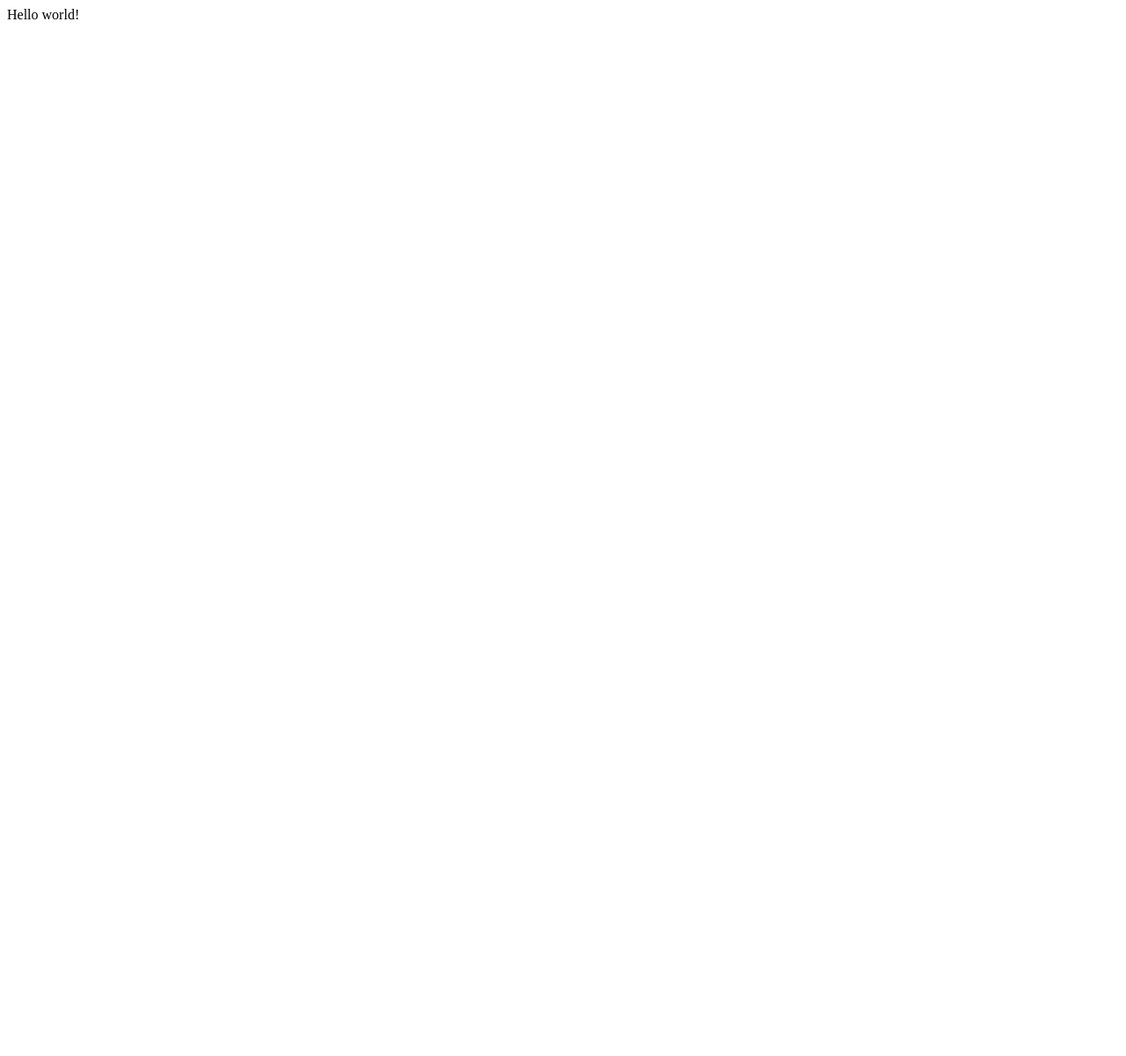
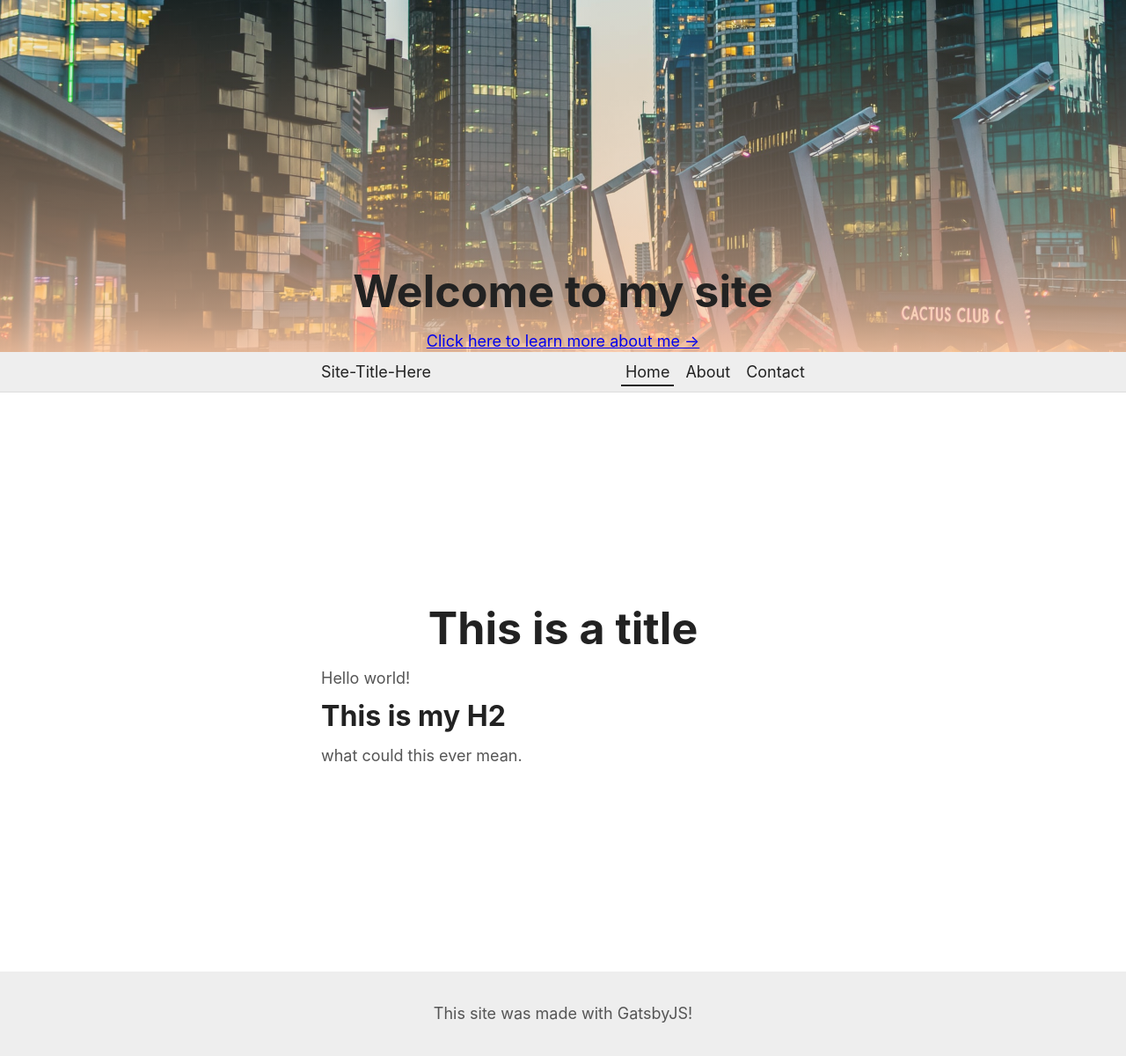
Before and after one commit to Sanj-sanj/gatsby-template, a Gatsby site: page / in a window 1280 px wide. Shown: the whole page at 88% size. Before the commit the page ends 800 px from the top, so only its background shows below. Built offline with nearby package versions, Linux system fonts and the light colour scheme; Gatsby itself is replaced by a stand-in of ours.

Commit message:
initial commit

```diff
--- a/gatsby-config.js
+++ b/gatsby-config.js
@@ -6,5 +6,37 @@
 
 module.exports = {
   /* Your site config here */
-  plugins: [],
+  siteMetadata: {
+    title: "A template site",
+    description:
+      "A barebones template site using gatsby and a few plugins to enable images and mdx.",
+  },
+  plugins: [
+    "gatsby-plugin-react-helmet",
+    "gatsby-plugin-image",
+    "gatsby-transformer-sharp",
+    "gatsby-plugin-sharp",
+    {
+      resolve: "gatsby-plugin-mdx",
+      options: {
+        defaultLayouts: {
+          default: require.resolve("./src/components/layout/Layout.js"),
+        },
+      },
+    },
+    {
+      resolve: "gatsby-source-filesystem",
+      options: {
+        name: "posts",
+        path: "posts",
+      },
+    },
+    {
+      resolve: "gatsby-source-filesystem",
+      options: {
+        name: "images",
+        path: "images",
+      },
+    },
+  ],
 }
--- /dev/null
+++ b/src/components/footer/Footer.js
@@ -0,0 +1,11 @@
+import React from "react"
+import { footer } from "./footer.module.css"
+
+const Footer = () => {
+  return (
+    <>
+      <footer className={footer}>This site was made with GatsbyJS!</footer>
+    </>
+  )
+}
+export default Footer
--- /dev/null
+++ b/src/components/footer/footer.module.css
@@ -0,0 +1,12 @@
+.footer {
+  min-height: 12vh;
+  width: 100%;
+  text-align: center;
+  background-color: #eee;
+  display: flex;
+  align-items: center;
+  justify-content: center;
+  padding: 0.5rem calc((100vw - 1200px - 0.5rem) / 2);
+  position: relative;
+  bottom: 0;
+}
--- /dev/null
+++ b/src/components/header/Header.js
@@ -0,0 +1,23 @@
+import React from "react"
+import { Link } from "gatsby"
+import { header, nav, navLink, currentPage } from "./header.module.css"
+
+const Header = () => (
+  <header className={header}>
+    <Link className={navLink} to="/">
+      Site-Title-Here
+    </Link>
+    <nav className={nav}>
+      <Link className={navLink} activeClassName={currentPage} to="/">
+        Home
+      </Link>
+      <Link className={navLink} activeClassName={currentPage} to="/about/">
+        About
+      </Link>
+      <Link className={navLink} activeClassName={currentPage} to="/contact/">
+        Contact
+      </Link>
+    </nav>
+  </header>
+)
+export default Header
--- /dev/null
+++ b/src/components/header/header.module.css
@@ -0,0 +1,30 @@
+.header {
+  background: #eee;
+  border-bottom: 1px solid #ddd;
+  display: flex;
+  justify-content: space-between;
+  padding: 0.5rem calc((100vw - 550px - 0.5rem) / 2);
+}
+.nav {
+  margin-top: 0;
+}
+.navLink {
+  color: #222;
+  font-size: 1rem;
+  font-weight: "normal";
+  line-height: 1;
+  margin: 0 0.5rem 0 0;
+  padding: 0.25rem;
+  text-decoration: none;
+  transition: 150ms color linear;
+}
+.navLink:last-of-type {
+  margin-right: 0;
+}
+.navLink:hover:not(.currentPage, header > .navLink) {
+  color: #666;
+  border-bottom: 2px solid #444;
+}
+.currentPage {
+  border-bottom: 2px solid #222;
+}
--- /dev/null
+++ b/src/components/hero/Hero.js
@@ -0,0 +1,43 @@
+import React from "react"
+import { Link, useStaticQuery, graphql } from "gatsby"
+import { StaticImage } from "gatsby-plugin-image"
+import { backgroundImg, textBox, textContainer } from "./hero.module.css"
+
+const Hero = () => {
+  const { file } = useStaticQuery(graphql`
+    query {
+      file(relativePath: { eq: "RAIPL.jpeg" }) {
+        childImageSharp {
+          fluid(
+            background: "transparent"
+            traceSVG: {
+              background: "transparent"
+              color: "blue"
+              alphaMax: 1.5
+            }
+          ) {
+            tracedSVG
+            srcSet
+          }
+        }
+      }
+    }
+  `)
+  console.log(file)
+  return (
+    <div className={backgroundImg}>
+      <StaticImage
+        src="../../../images/whale.jpg"
+        aspectRatio={3 / 1.2}
+        style={{ gridArea: "1/1", maxHeight: "50vh" }}
+      />
+      <div className={textBox}>
+        <div className={textContainer}>
+          <h1>Welcome to my site</h1>
+          <Link to="/about/">Click here to learn more about me &rarr;</Link>
+        </div>
+      </div>
+    </div>
+  )
+}
+export default Hero
--- /dev/null
+++ b/src/components/hero/hero.module.css
@@ -0,0 +1,30 @@
+.backgroundImg {
+  display: grid;
+}
+.textBox {
+  display: grid;
+  grid-area: 1/1;
+  position: relative;
+
+  background-image: linear-gradient(to top, #ffcca9de, 8rem, #8ce7f31a);
+  animation: movement 5s infinite;
+}
+.textContainer {
+  display: flex;
+  flex-direction: column;
+  justify-content: flex-end;
+  text-align: center;
+}
+/*
+@keyframes movement {
+  0% {
+    background: linear-gradient(#ffcca9de, red);
+  }
+  50% {
+    background: linear-gradient(#ffcca9de, magenta);
+  }
+  100% {
+    background: linear-gradient(#ffcca9de, red);
+  }
+}
+*/
--- /dev/null
+++ b/src/components/layout/Layout.js
@@ -0,0 +1,26 @@
+import React from "react"
+import Helmet from "react-helmet"
+import Header from "../header/Header"
+import Footer from "../footer/Footer"
+import { main, container } from "./layout.module.css"
+import useSiteMetadata from "../../hooks/useSiteMetadata"
+
+const Layout = ({ children }) => {
+  const { title, description } = useSiteMetadata()
+  return (
+    <div className={container}>
+      <Helmet>
+        <html lang="en" />
+        <title>{title}</title>
+        <meta name={title} title={description} />
+      </Helmet>
+      {/* Actual site header goes here. */}
+      <Header />
+      {/* site content goes here */}
+      <div className={main}>{children}</div>
+      {/* footer goes here */}
+      <Footer />
+    </div>
+  )
+}
+export default Layout
--- /dev/null
+++ b/src/components/layout/layout.module.css
@@ -0,0 +1,69 @@
+* {
+  box-sizing: border-box;
+  margin: 0;
+}
+/* every sibling selector will get these styles */
+/* helps normalize spacing */
+/* * + * {
+  margin-top: 1rem;
+} */
+
+html,
+body {
+  margin: 0;
+  color: #555;
+  font-family: -apple-system, BlinkMacSystemFont, "Segoe UI", Roboto, Oxygen,
+    Ubuntu, Cantarell, "Open Sans", "Helvetica Neue", sans-serif;
+  font-size: 18px;
+  line-height: 1.4;
+}
+/* Remove margin for main div that gatsby mounts into */
+/* div[id~="gatsby-announcer"] {
+  margin-top: 0;
+} */
+
+h1 {
+  font-size: 2.785rem;
+  text-align: center;
+}
+h2 {
+  font-size: 1.785rem;
+}
+
+h1,
+h2,
+h3,
+h4,
+h5,
+h6 {
+  color: #222;
+  /* anything that comes after a heading will get these styles */
+}
+h1 ~ *,
+h2 ~ *,
+h3 ~ *,
+h4 ~ *,
+h5 ~ *,
+h6 ~ * {
+  margin-top: 0.5rem;
+}
+strong {
+  color: #222;
+}
+li {
+  margin-top: 0.25rem;
+}
+
+.main {
+  margin: 2rem auto;
+  max-width: 90vw;
+  width: 550px;
+  display: flex;
+  flex-direction: column;
+}
+.container {
+  min-height: 100vh;
+  display: flex;
+  flex-direction: column;
+  justify-content: space-between;
+}
--- /dev/null
+++ b/src/hooks/useSiteMetadata.js
@@ -0,0 +1,16 @@
+import { graphql, useStaticQuery } from "gatsby"
+
+const useSiteMetadata = () => {
+  const data = useStaticQuery(graphql`
+    query {
+      site {
+        siteMetadata {
+          description
+          title
+        }
+      }
+    }
+  `)
+  return data.site.siteMetadata
+}
+export default useSiteMetadata
--- /dev/null
+++ b/src/pages/contact.mdx
@@ -0,0 +1,3 @@
+# Contact Me
+
+This is where I would tell you how to get in touch with me.
--- a/src/pages/index.js
+++ b/src/pages/index.js
@@ -1,5 +1,18 @@
 import React from "react"
+import Layout from "../components/layout/Layout"
+import Hero from "../components/hero/Hero"
 
-export default function Home() {
-  return <div>Hello world!</div>
+const Home = () => {
+  return (
+    <>
+      <Hero />
+      <Layout>
+        <h1>This is a title</h1>
+        <div>Hello world!</div>
+        <h2>This is my H2</h2>
+        <div>what could this ever mean.</div>
+      </Layout>
+    </>
+  )
 }
+export default Home
```
Also changed, not shown: package.json (+14 -2 lines), src/pages/about.mdx (added, +13 -0 lines), .eslintrc.js (added), README.md, images/whale.jpg (added), 1 other file.
